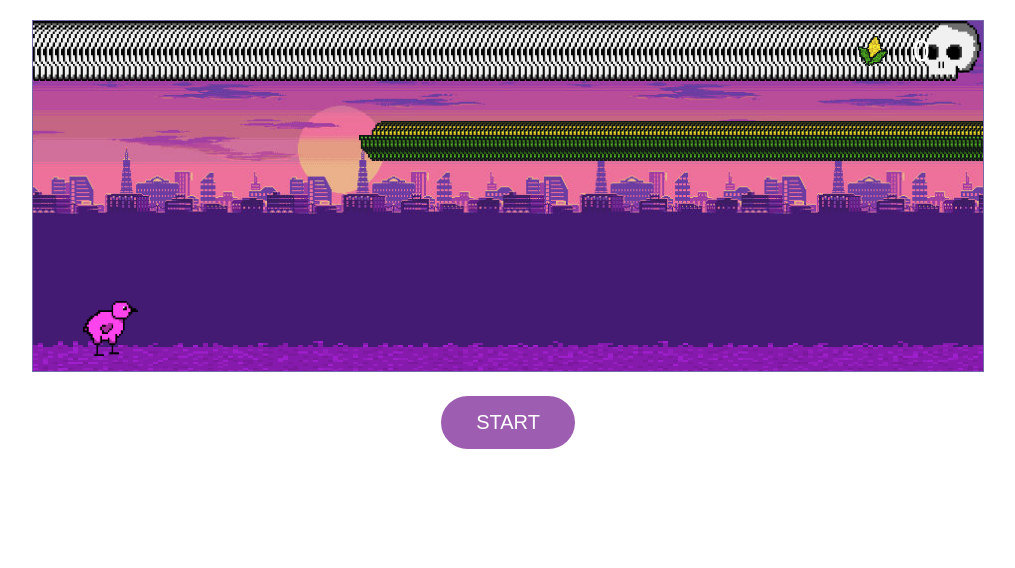
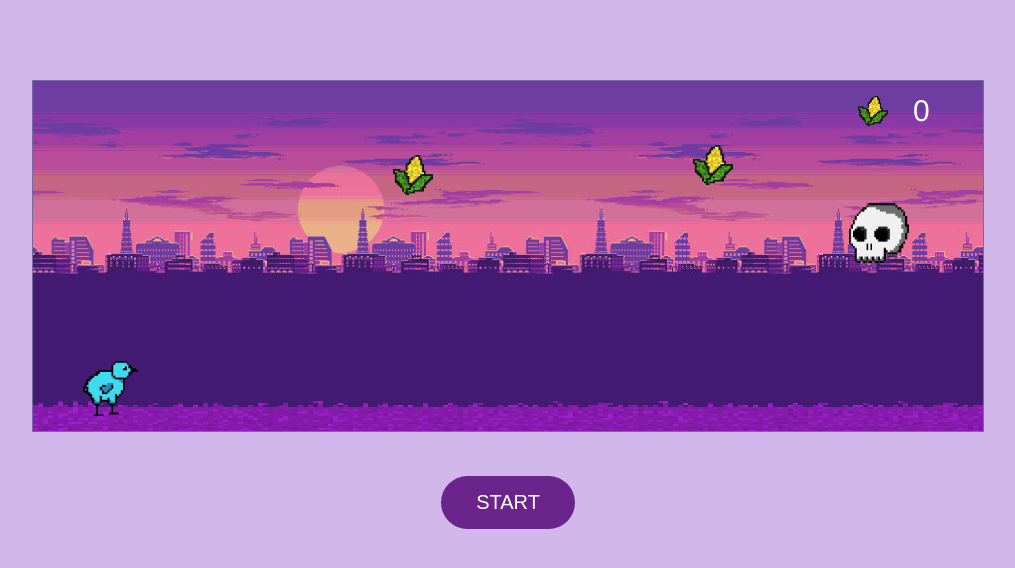
Before and after one commit to abrilch26/Pollitos-de-tianguis, a plain HTML site: page index.html in a window 1280 px wide. Both pictures are taken after a click on the button "START". Shown: the whole page, without its empty margins (132-1147 px from the left). Drawn offline with Linux system fonts and the light colour scheme.

Commit message:
just one detail missing: Counter adjustment

```diff
--- a/JS/index.js
+++ b/JS/index.js
@@ -11,23 +11,25 @@ const friction = .97;
 const keys = {}
 const deaths = []; //obstaculo
 const elotitos = [] // friend
+let win = false;
+let lose = false;
 
 
 
 //--------------------------   DEFINIR CLASES Y MÉTODOS   --------------------------//
 
 class Background{
-    constructor(){
-        this.x = 0;
-        this.y = 0;
-        this.width = $canvas.width;
-        this.height = $canvas.height;
+    constructor(x,y, width, height, image){
+        this.x = x;
+        this.y = y;
+        this.width = width;
+        this.height = height;
         this.image = new Image();
-        this.image.src = boardImage //instancia en linea 120 ...ish
+        this.image.src = image;
     }
 
     draw() {
-        this.x--; // infinite img
+        this.x--;
         if (this.x < -this.width) this.x=0;
         ctx.drawImage(this.image, this.x, this.y, this.width, this.height);
         ctx.drawImage(
@@ -42,7 +44,7 @@ class Background{
 
 
 class Floor {
-    constructor(){
+    constructor(x,y){
         this.x = 0;
         this.y = 320;
         this.width = $canvas.width;
@@ -64,13 +66,13 @@ class Pollito {
         this.width = 55;
         this.height = 55;
         this.image = new Image();
-        this.image.src = "/acr_images/pink_pollito.PNG"
-        // vertical
+        this.image.src = "/acr_images/pollito_azul.PNG"
+        // vertical  physics
         this.vx = 0
         this.vy= 0
         this.jumping = false
         this.jumps = 0
-        this.jumpStrength = 26
+        this.jumpStrength = 27
     }
 
     draw () {
@@ -131,9 +133,9 @@ class Pollito {
 
 
 class Death {
-    constructor () {
-        this.x = 900
-        this.y = 0;
+    constructor (x, y) {
+        this.x = x;
+        this.y = y;
         this.width = 60;
         this.height = 60;
         this.image = new Image();
@@ -141,7 +143,7 @@ class Death {
     }
 
     draw() {
-        this.x -= 6
+        this.x -= 3
         ctx.drawImage(this.image, this.x, this.y, this.width, this.height)
     }
 
@@ -157,9 +159,9 @@ class Death {
 
 
 class Elotito {
-    constructor () {
-        this.x = 970;
-        this.y =  100;
+    constructor (x, y) {
+        this.x = x;
+        this.y =  y;
         this.width = 40;
         this.height = 40;
         this.image = new Image();
@@ -167,7 +169,7 @@ class Elotito {
     }
 
     draw() {
-        this.x -= 4;
+        this.x -= 5;
         ctx.drawImage(this.image, this.x, this.y, this.width, this.height)
     }
 
@@ -199,22 +201,22 @@ class Score {
 
 class WonGame {
     constructor () {
-        this.x = 0
+        this.x = 0 //---------------------------------> lkjoi
         this.y = 0
         this.width = $canvas.width
         this.height = $canvas.height
         this.image = new Image ()
         this.image.src = "/acr_images/you_won.JPEG"
-         //this.audio = new Audio ------------------------------------------------------AUDIO PENDIENTE
-        //this.audio.src =
+        this.audio = new Audio
+        this.audio.src = "/sounds/animals_cockrel_crow_001.mp3"
     }
     draw () {
         ctx.drawImage(this.image, this.x, this.y, this.width, this.height)
     }
-    //overSound () { -----------------------------------------------------------CONFIGURACIÓN DE AUDIO PENDIENTE
-      //  this.audio.volume = 0.5;
-        //this.audio.play()
-    //}
+    overSound () {
+    this.audio.volume = 0.3;
+    this.audio.play()
+    }
 }
 
 
@@ -227,16 +229,17 @@ class LostGame {
         this.height = $canvas.height
         this.image = new Image ()
         this.image.src = "/acr_images/you_lost.JPEG"
-        //this.audio = new Audio ------------------------------------------------AUDIO PENDIENTE
-        //this.audio.src =
+        this.audio = new Audio
+        this.audio.src = "/sounds/zapsplat_cartoon_chicken_cluck_loud_001_51362.mp3"
     }
+
     draw () {
         ctx.drawImage(this.image, this.x, this.y, this.width, this.height)
     }
-    //overSound () { -----------------------------------------------------------CONFIGURACIÓN DE AUDIO PENDIENTE
-      //  this.audio.volume = 0.5;
-        //this.audio.play()
-    //}
+    overSound () {
+        this.audio.volume = 0.3;
+        this.audio.play()
+    }
 }
 
 
@@ -244,6 +247,7 @@ class LostGame {
 //-----------------------------------------CREAR INSTANCIAS DE LAS CLASES
 boardImage = "/acr_images/skyline.purple.jpeg"
 pollitoImage = "/acr_images/pink_pollito.PNG"
+instructionsImage ="/acr_images/instructions.jpg"
 
 const background = new Background(0,0, $canvas.width, $canvas.height, boardImage);
 const floor = new Floor();
@@ -251,7 +255,7 @@ const pollito = new Pollito(50,0, $canvas.width, $canvas.height, pollitoImage);
 let score = new Score;
 const wonGame = new WonGame();
 const lostGame = new LostGame();
-
+const instructions = new Background(0, 0, $canvas.width, $canvas.height, instructionsImage);
 
 
 // ----------------------------   FUNCIONES DE FLUJO   --------------------------------//
@@ -264,7 +268,7 @@ function start() {
 
 function update () {
     checkKeys();
-    //frames++;
+    frames++;
     clearCanvas();
     background.draw();
     floor.draw();
@@ -276,9 +280,8 @@ function update () {
     friendCollition();
     enemyCollition();
     drawScore();
+}
 
-
-}
 
 function enemyCollition() {
     deaths.forEach((death) => {
@@ -290,12 +293,15 @@ function enemyCollition() {
 
 
 function friendCollition() {
-    elotitos.forEach((elotito) => {
+    elotitos.forEach ((elotito) => {
         if (pollito.isTouchingElotito(elotito)) {
-            score.score++
+            elotitos.shift(elotito)
+        score.score++
         }
     })
 }
+
+
 
 function drawScore() {
     score.draw()
@@ -306,22 +312,25 @@ function gameOver() {
     if (pollito.isTouchingDeath) {
 clearInterval(intervalId)
 lostGame.draw();
-//youLost.overSound()----------------------------------------------> SONIDO PENDIENTE
+lostGame.overSound();
+setTimeout(function() {
+    location.reload()
+     }, 5000)
     }
 }
 
 
 function youWon() {
-    if(score.score === 10)
+    if(score.score === 10) {
     clearInterval(intervalId)
     wonGame.draw();
-    //wonGame.overSound()-------------------------------------SONIDO PENDIENTE
-
+    wonGame.overSound()
+    }
 }
 
 
 //-----------------------------FUNCIONES DE APOYO-----------------------
-function clearCanvas() { // LIMPIA CANVAS
+function clearCanvas() {
     ctx.clearRect(0, 0, $canvas.width, $canvas.height);
 }
 
@@ -332,31 +341,31 @@ function checkKeys () {
 }
 
 
-function generateDeath() { //GENERAR ENEMIGOS
-    if (frames % 300 === 0) {
-        const y = Math.floor(Math.random() * 2);
-        const death = new Death (800, y);
+function generateDeath() {
+    if (frames % 140 === 0) {
+        const y = Math.floor(Math.random() * 270);
+        const death = new Death (900, y);
             deaths.push(death);
-            // para limpiar el array de los enemigos.
             deaths.forEach((death, index) => {
                 if (death.x + death.width < 0) deaths.splice(1, index);
             });
     }
 }
 
-function drawDeath() { // DIBUJAR ENEMIGOS
+function drawDeath() {
     deaths.forEach((death) => {
         death.draw()
     })
 }
 
 
-function generateElotito() { // DIBUJAR AMIGO
-    if (frames % 300 === 0) {
-        const y = Math.floor(Math.random() * 5);
-        const elotito = new Elotito (200, y);
-            deaths.push(elotito);
-            deaths.forEach((elotito, index) => {
+
+function generateElotito() {
+    if (frames % 60 === 0) {
+        const y = Math.floor(Math.random() * 200);
+        const elotito = new Elotito (900, y);
+            elotitos.push(elotito);
+            elotitos.forEach((elotito, index) => {
                 if (elotito.x + elotito.width < 0) elotitos.splice(1, index);
             });
     }
@@ -396,3 +405,7 @@ document.onkeydown = (event) => {
 $startButton.addEventListener ("click", event => {
     start();
 });
+
+window.onload = function () {
+    instructions.draw();
+}
--- a/styles/stylesheet.css
+++ b/styles/stylesheet.css
@@ -2,6 +2,7 @@
 body {
     padding: 0;
     text-align: center;
+    background-color: rgb(210, 184, 234);
 }
 
 #instructions{
@@ -15,18 +16,24 @@ body {
 
 #start-button {
     font-size: 20px;
-    background-color: rgb(157, 93, 176);
+    background-color: rgb(108, 36, 141);
     color: #fff;
     padding: 15px 35px;
     border: 0;
     box-shadow: 0;
     border-radius: 60px;
-    margin-top: 20px;
+    margin-top: 40px;
     position: relative;
     justify-content: center;
   }
 
   #game-board {
       justify-content: center;
-      margin-top: 20px;
+      margin-top: 80px;
+      border: rgb(98, 86, 153);
 }
+
+#instructions {
+    position: relative;
+    justify-content:center;
+}
```
Also changed, not shown: acr_images/blue_pollitoHD.png (deleted), acr_images/pink_pollitohd.png (deleted), 4 other files.
